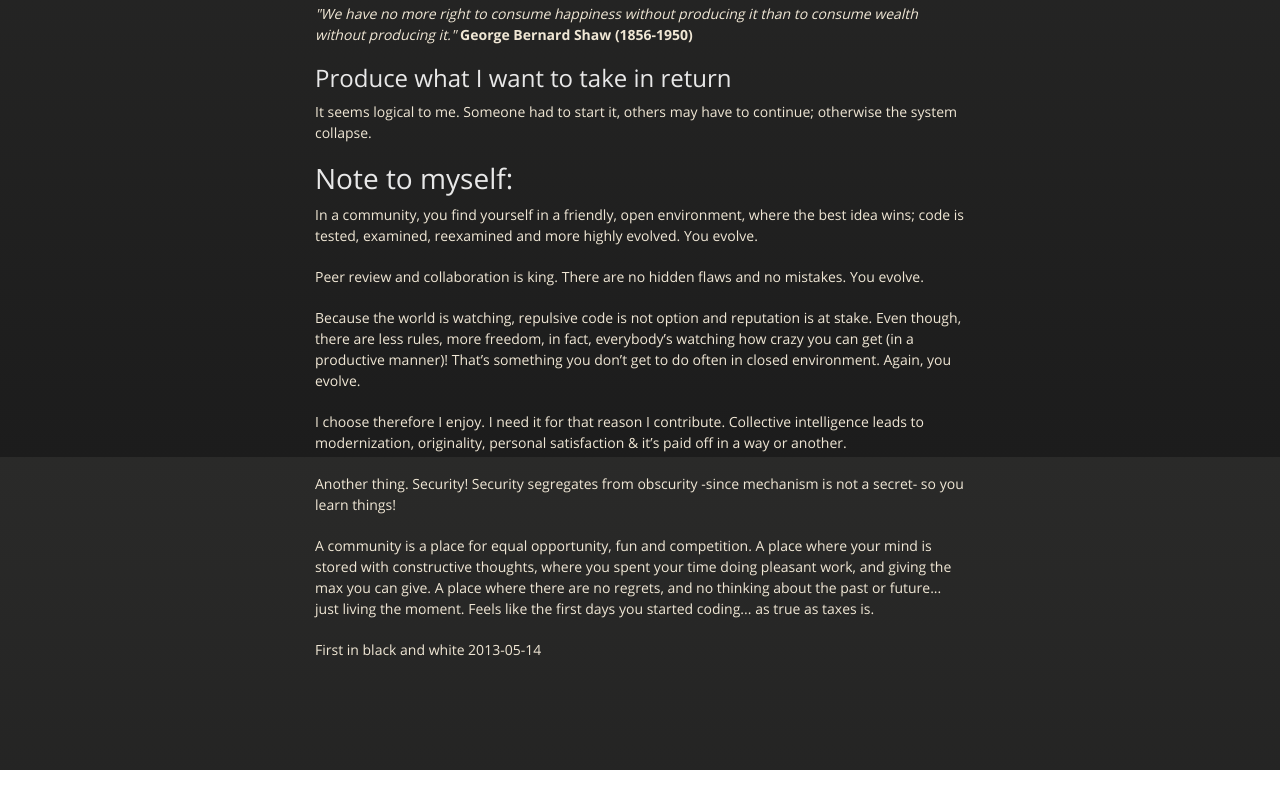
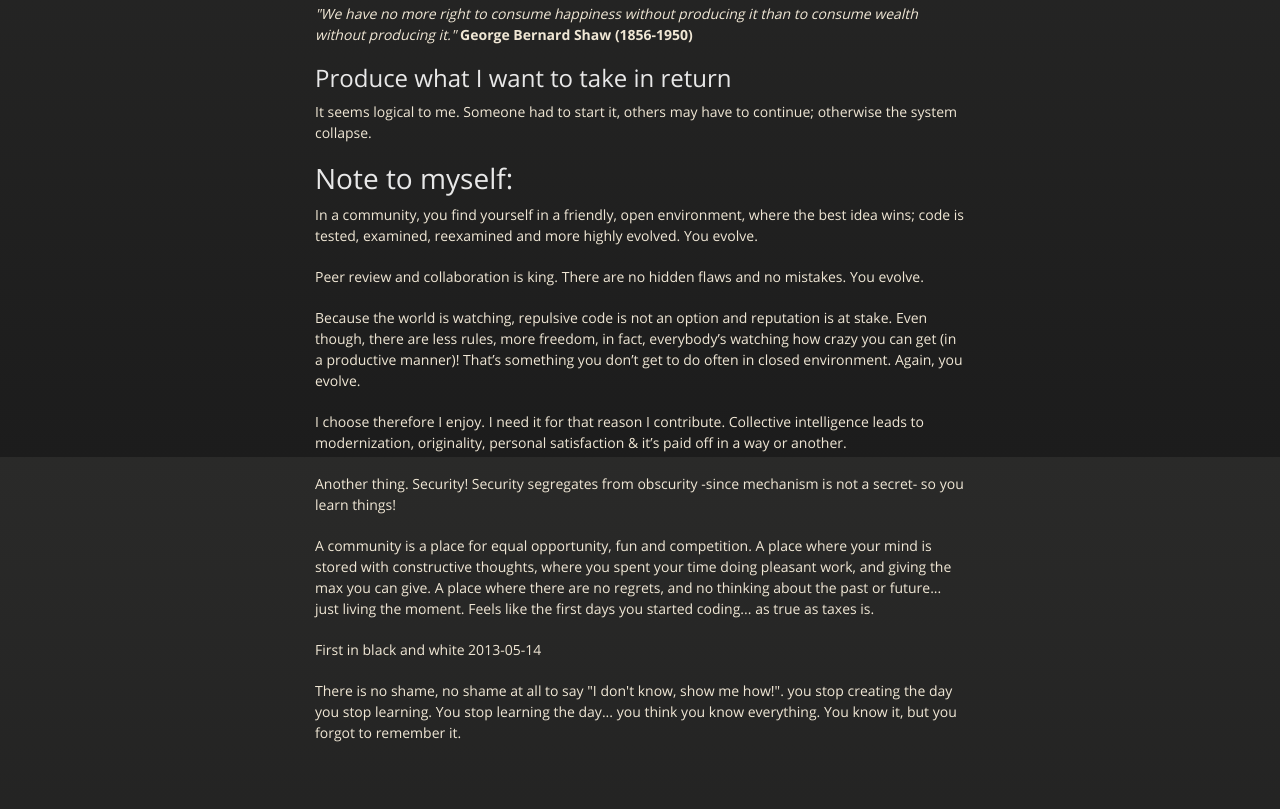
Before and after one commit to adnmaster/adnmaster.github.io, a plain HTML site: page index.html in a window 1280 px wide. Shown: the part 343-1152 px from the top of the page. Before the commit the page ends 1113 px from the top, so only its background shows below. Drawn offline with nearby package versions, Linux system fonts and the light colour scheme.

Commit message:
Replace master branch with page content via GitHub

```diff
--- a/index.html
+++ b/index.html
@@ -51,7 +51,7 @@
 
 <p>Peer review and collaboration is king. There are no hidden flaws and no mistakes. You evolve.</p>
 
-<p>Because the world is watching, repulsive code is not option and reputation is at stake. Even though, there are less rules, more freedom, in fact, everybody’s watching how crazy you can get (in a productive manner)! That’s something you don’t get to do often in closed environment. Again, you evolve.</p>
+<p>Because the world is watching, repulsive code is not an option and reputation is at stake. Even though, there are less rules, more freedom, in fact, everybody’s watching how crazy you can get (in a productive manner)! That’s something you don’t get to do often in closed environment. Again, you evolve.</p>
 
 <p>I choose therefore I enjoy. I need it for that reason I contribute.
 Collective intelligence leads to modernization, originality, personal satisfaction &amp; it’s paid off in a way or another.</p>
@@ -62,6 +62,8 @@ Security segregates from obscurity -since mechanism is not a secret- so you lear
 <p>A community is a place for equal opportunity, fun and competition. A place where your mind is stored with constructive thoughts, where you spent your time doing pleasant work, and giving the max you can give. A place where there are no regrets, and no thinking about the past or future... just living the moment. Feels like the first days you started coding... as true as taxes is.</p>
 
 <p>First in black and white 2013-05-14</p>
+
+<p>There is no shame, no shame at all to say "I don't know, show me how!". you stop creating the day you stop learning. You stop learning the day... you think you know everything. You know it, but you forgot to remember it.</p>
       </section>
 
     </div>
```
Also changed, not shown: params.json (+1 -1 lines).
